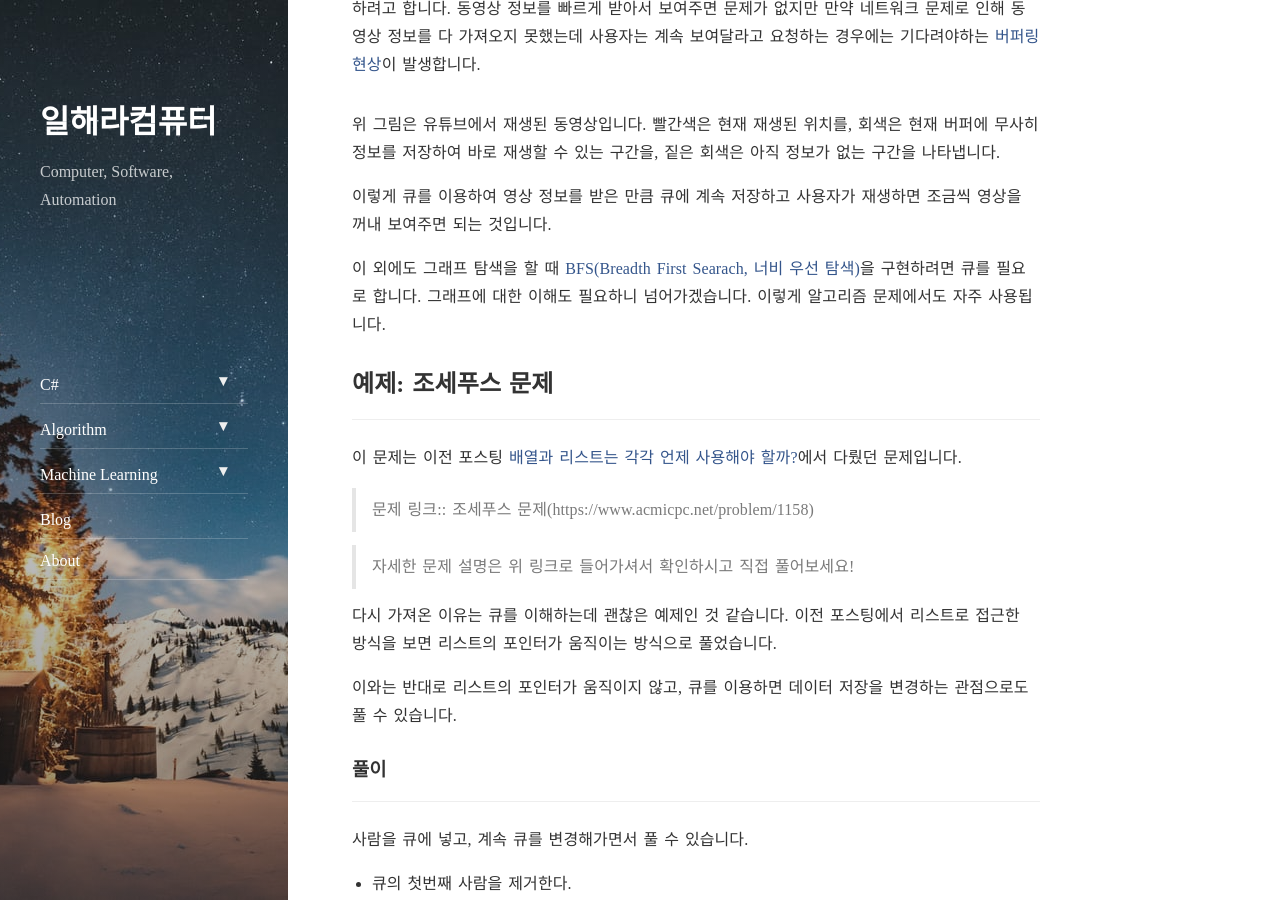
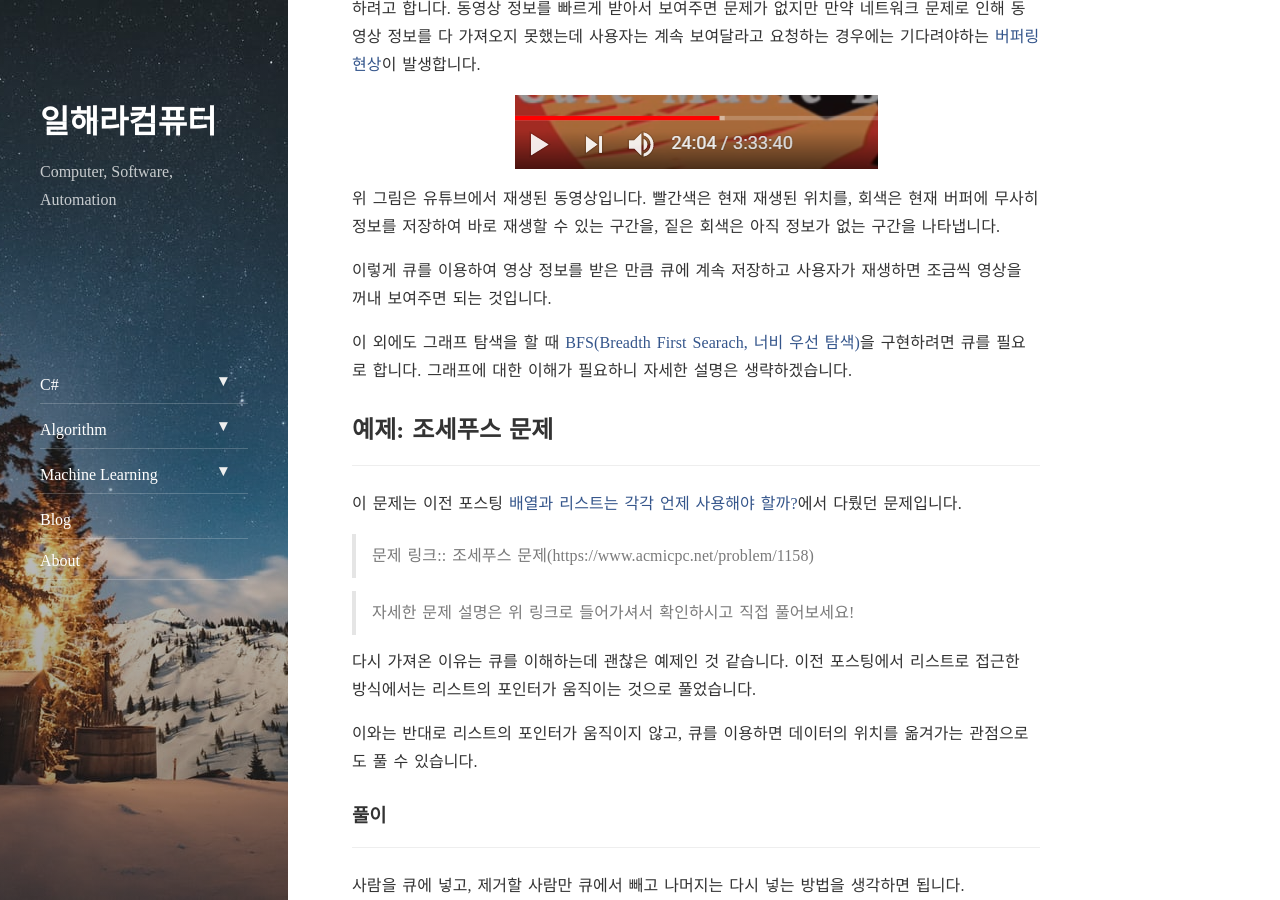
Before and after one commit to Laboputer/Laboputer.github.io, a Jekyll site: the page built from _posts/algorithm-ds/2017-09-15-queue.md, in a window 1280 px wide and 900 px high, scrolled down 1167 px. Built offline with Jekyll 4.4.1, drawn with Linux system fonts in a browser that asks for light colours; nearby versions of some CDN libraries; comment, search, counter and statistics services are not loaded; some of the changed text lies outside the part shown.

Commit message:
Update a post (queue)

```diff
--- a/_posts/algorithm-ds/2017-09-15-queue.md
+++ b/_posts/algorithm-ds/2017-09-15-queue.md
@@ -24,13 +24,13 @@ tags: datastructure
 
 조금 더 프로그래밍 관점에서 설명을 해보겠습니다. 유튜브(YouTube)처럼 동영상 스트리밍 서비스를 하려고 합니다. 동영상 정보를 빠르게 받아서 보여주면 문제가 없지만 만약 네트워크 문제로 인해 동영상 정보를 다 가져오지 못했는데 사용자는 계속 보여달라고 요청하는 경우에는 기다려야하는 [버퍼링 현상](https://ko.wikipedia.org/wiki/%EB%B2%84%ED%8D%BC_(%EC%BB%B4%ED%93%A8%ED%84%B0_%EA%B3%BC%ED%95%99))이 발생합니다.
 
-![]()
+![](https://laboputer.github.io/assets/img/algorithm/ds/04_queue2.PNG)
 
 위 그림은 유튜브에서 재생된 동영상입니다. 빨간색은 현재 재생된 위치를, 회색은 현재 버퍼에 무사히 정보를 저장하여 바로 재생할 수 있는 구간을, 짙은 회색은 아직 정보가 없는 구간을 나타냅니다.
 
 이렇게 큐를 이용하여 영상 정보를 받은 만큼 큐에 계속 저장하고 사용자가 재생하면 조금씩 영상을 꺼내 보여주면 되는 것입니다.
 
-이 외에도 그래프 탐색을 할 때 [BFS(Breadth First Searach, 너비 우선 탐색)](https://ko.wikipedia.org/wiki/%EB%84%88%EB%B9%84_%EC%9A%B0%EC%84%A0_%ED%83%90%EC%83%89)을 구현하려면 큐를 필요로 합니다. 그래프에 대한 이해도 필요하니 넘어가겠습니다. 이렇게 알고리즘 문제에서도 자주 사용됩니다.
+이 외에도 그래프 탐색을 할 때 [BFS(Breadth First Searach, 너비 우선 탐색)](https://ko.wikipedia.org/wiki/%EB%84%88%EB%B9%84_%EC%9A%B0%EC%84%A0_%ED%83%90%EC%83%89)을 구현하려면 큐를 필요로 합니다. 그래프에 대한 이해가 필요하니 자세한 설명은 생략하겠습니다.
 
 ## 예제: 조세푸스 문제
 ---
@@ -40,14 +40,14 @@ tags: datastructure
 
 > 자세한 문제 설명은 위 링크로 들어가셔서 확인하시고 직접 풀어보세요!
 
-다시 가져온 이유는 큐를 이해하는데 괜찮은 예제인 것 같습니다. 이전 포스팅에서 리스트로 접근한 방식을 보면 리스트의 포인터가 움직이는 방식으로 풀었습니다.
+다시 가져온 이유는 큐를 이해하는데 괜찮은 예제인 것 같습니다. 이전 포스팅에서 리스트로 접근한 방식에서는 리스트의 포인터가 움직이는 것으로 풀었습니다.
 
-이와는 반대로 리스트의 포인터가 움직이지 않고, 큐를 이용하면 데이터 저장을 변경하는 관점으로도 풀 수 있습니다.
+이와는 반대로 리스트의 포인터가 움직이지 않고, 큐를 이용하면 데이터의 위치를 옮겨가는 관점으로도 풀 수 있습니다.
 
 ### 풀이
 ---
 
-사람을 큐에 넣고, 계속 큐를 변경해가면서 풀 수 있습니다.
+사람을 큐에 넣고, 제거할 사람만 큐에서 빼고 나머지는 다시 넣는 방법을 생각하면 됩니다.
 
 - 큐의 첫번째 사람을 제거한다.
 - 큐의 맨 앞 사람을 맨 뒤로 보내는 것을 K-1번 반복한다.
```
Also changed, not shown: other parts of _posts/algorithm-ds/2017-09-15-queue.md (+2 -2 lines).
